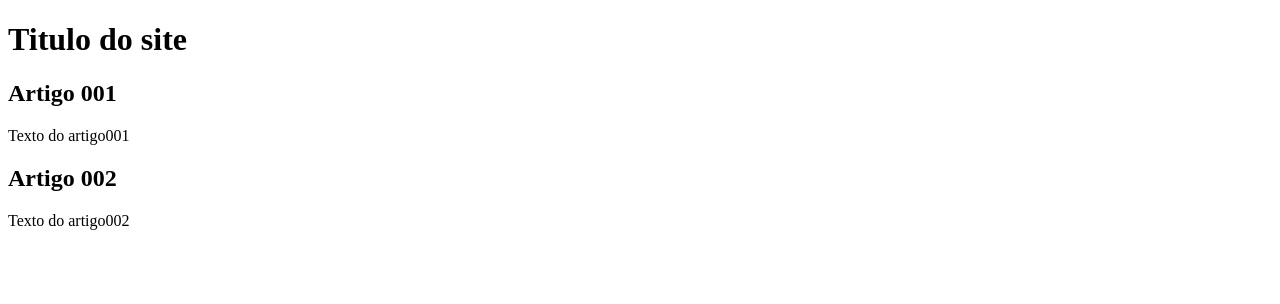
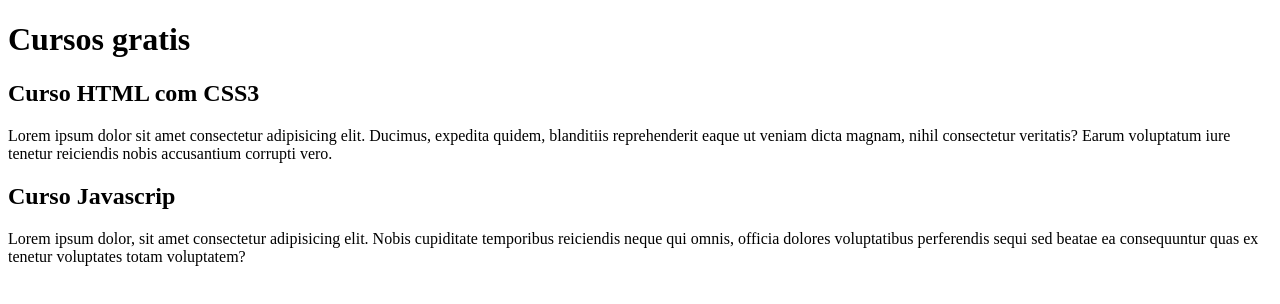
Before and after one commit to SergioAlcfer/projeto-site, a plain HTML site: page index.html in a window 1280 px wide. Drawn offline with Linux system fonts and the light colour scheme.

Commit message:
comecei a escrever o conteudo

```diff
--- a/index.html
+++ b/index.html
@@ -9,16 +9,16 @@
     <main>
         <header>
             <h1>
-                Titulo do site
+                Cursos gratis
             </h1>
         </header>
         <article>
-            <h2>Artigo 001</h2>
-            <p>Texto do artigo001</p>
+            <h2>Curso HTML com CSS3</h2>
+            <p>Lorem ipsum dolor sit amet consectetur adipisicing elit. Ducimus, expedita quidem, blanditiis reprehenderit eaque ut veniam dicta magnam, nihil consectetur veritatis? Earum voluptatum iure tenetur reiciendis nobis accusantium corrupti vero.</p>
         </article>
         <article>
-            <h2>Artigo 002</h2>
-            <p>Texto do artigo002</p>
+            <h2>Curso Javascrip</h2>
+            <p>Lorem ipsum dolor, sit amet consectetur adipisicing elit. Nobis cupiditate temporibus reiciendis neque qui omnis, officia dolores voluptatibus perferendis sequi sed beatae ea consequuntur quas ex tenetur voluptates totam voluptatem?</p>
         </article>
     </main>
 
```
